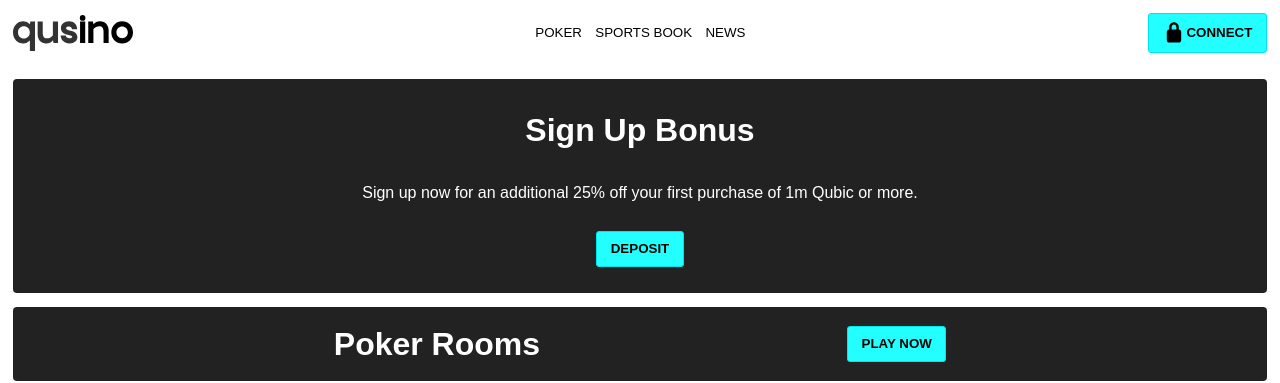
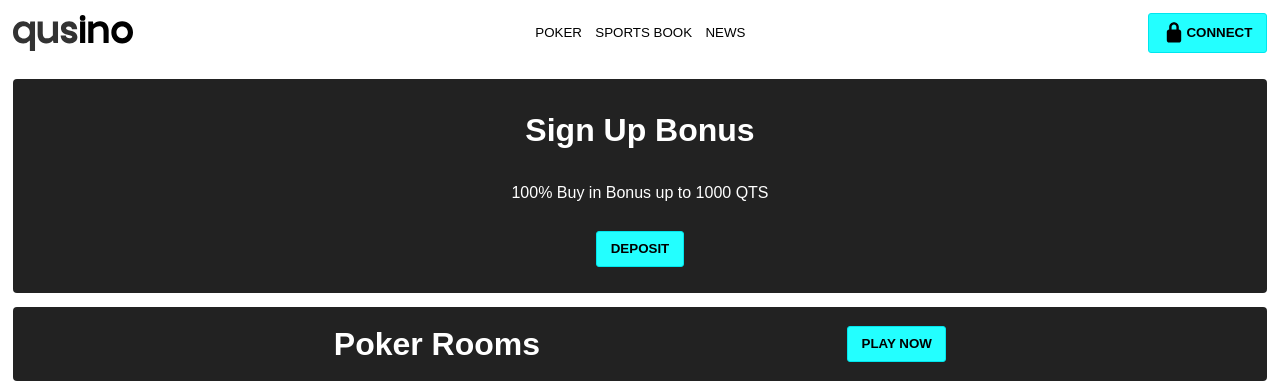
Before and after one commit to nineisten/qusino, a plain HTML site: page index.html in a window 1280 px wide. Shown: the top 383 px of the page. Drawn offline with Linux system fonts and the light colour scheme.

```diff
--- a/index.html
+++ b/index.html
@@ -27,7 +27,7 @@
                 <section class="top_banner">
                     <div class="banner">
                         <h3>Sign Up Bonus</h3>
-                        <p>Sign up now for an additional 25% off your first purchase of 1m Qubic or more. </p>
+                        <p>100% Buy in Bonus up to 1000 QTS </p>
                         <button>Deposit</button>
                     </div>
                     <div class="callout">
```
